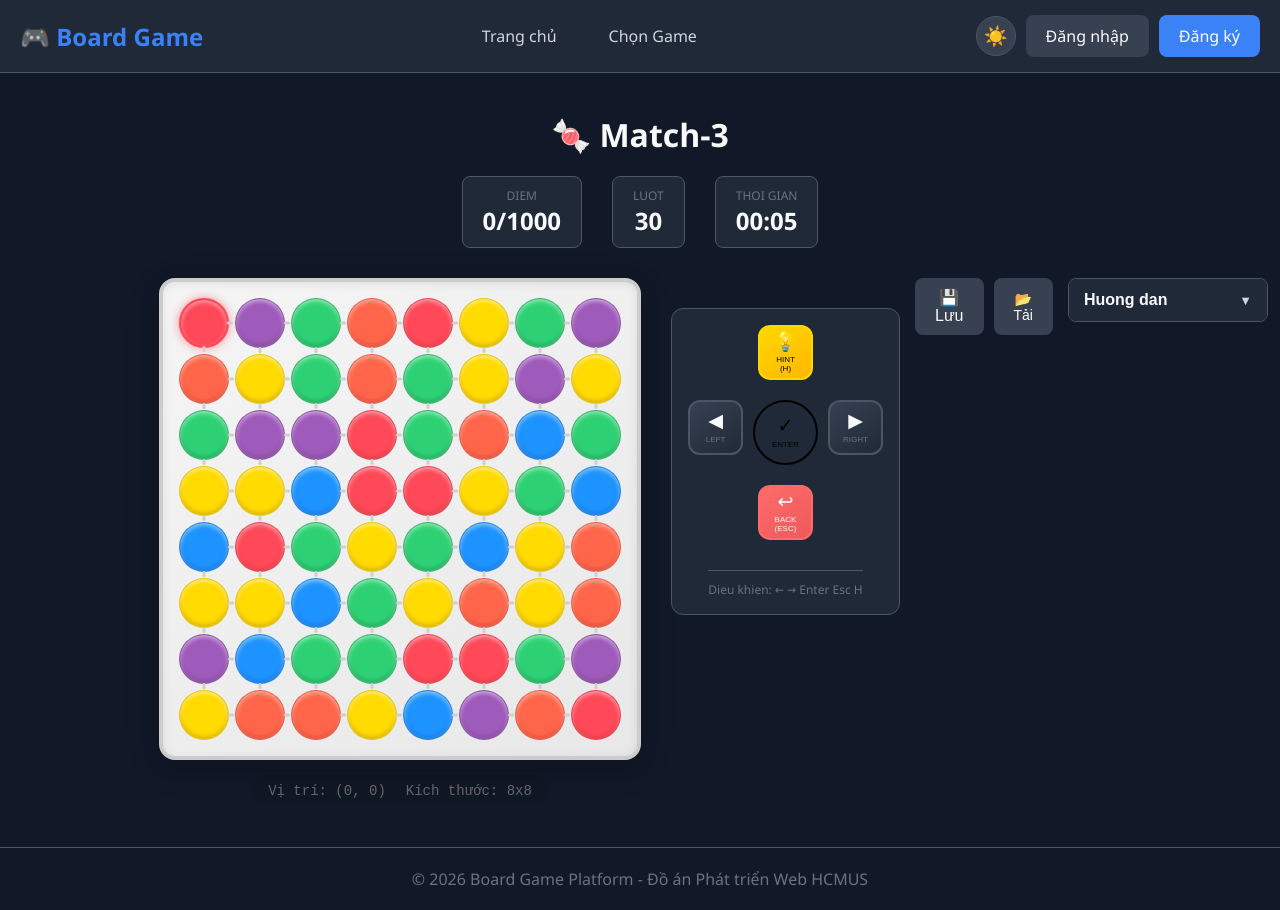
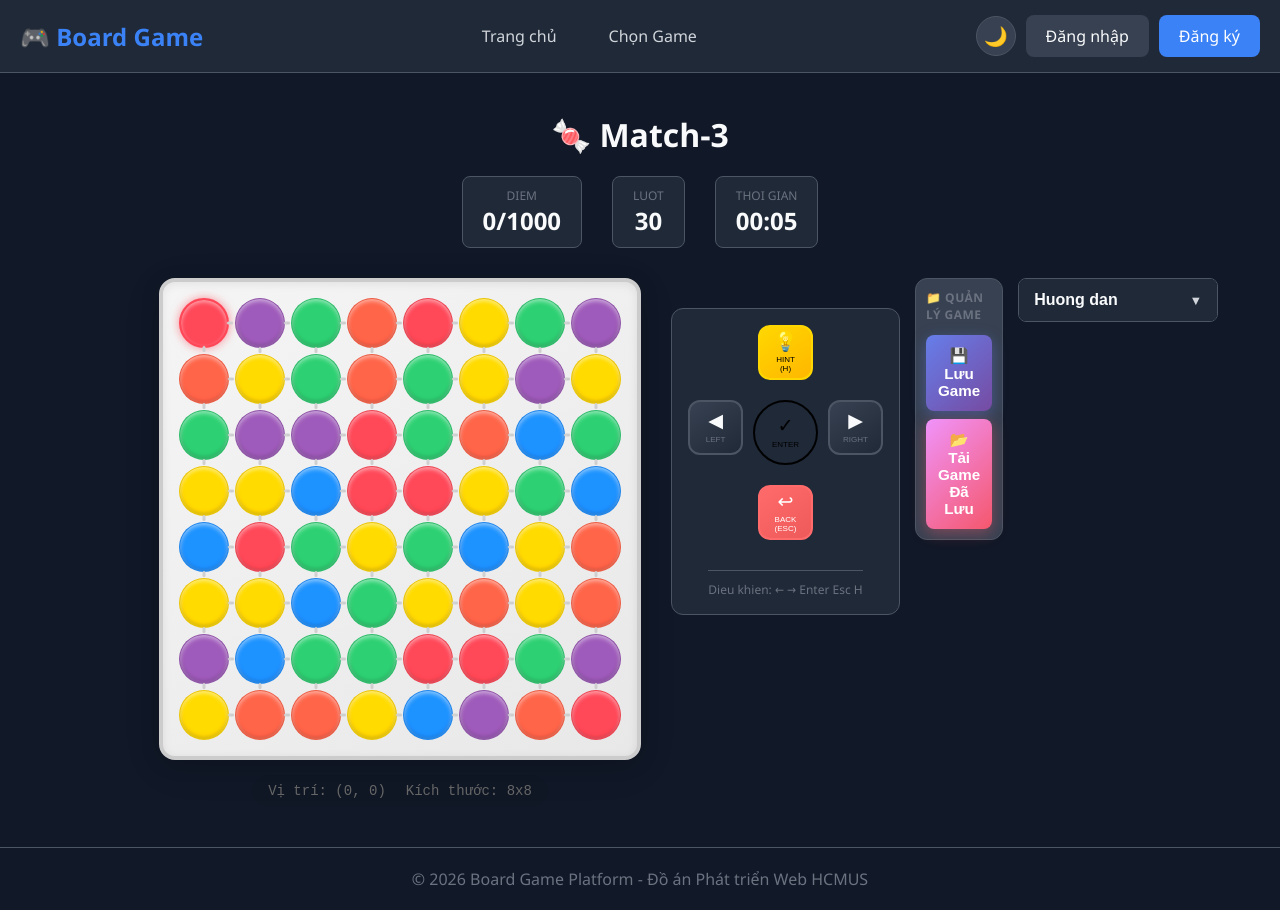
Before and after one commit to nvphuoc-fit-hcmus/PTWeb_DoAnCK, a React (Vite) app in the folder frontend/: page /games/match3 in a window 1280 px wide. Built offline with nearby package versions, Linux system fonts and the light colour scheme.

Commit message:
Improve Save/Load buttons UI - gradient backgrounds, better spacing, hover effects, professional styling

```diff
--- a/frontend/src/layouts/AdminLayout.jsx
+++ b/frontend/src/layouts/AdminLayout.jsx
@@ -121,7 +121,7 @@ const AdminLayout = () => {
 
           <div style={{ display: "flex", alignItems: "center", gap: "15px" }}>
             <button className="theme-toggle" onClick={toggleTheme}>
-              {isDarkMode ? "☀️" : "🌙"}
+              {isDarkMode ? "🌙" : "☀️"}
             </button>
             <span style={{ color: "var(--text-secondary)" }}>
               👤 {user?.display_name}
--- a/frontend/src/layouts/AuthLayout.jsx
+++ b/frontend/src/layouts/AuthLayout.jsx
@@ -21,7 +21,7 @@ const AuthLayout = () => {
         onClick={toggleTheme}
         style={{ position: "absolute", top: 20, right: 20 }}
       >
-        {isDarkMode ? "☀️" : "🌙"}
+        {isDarkMode ? "🌙" : "☀️"}
       </button>
       <Outlet />
     </div>
--- a/frontend/src/layouts/ClientLayout.jsx
+++ b/frontend/src/layouts/ClientLayout.jsx
@@ -57,7 +57,7 @@ const ClientLayout = () => {
 
         <div className="header-actions">
           <button className="theme-toggle" onClick={toggleTheme}>
-            {isDarkMode ? "☀️" : "🌙"}
+            {isDarkMode ? "🌙" : "☀️"}
           </button>
 
           {isAuthenticated ? (
--- a/frontend/src/pages/games/Match3/Match3Game.jsx
+++ b/frontend/src/pages/games/Match3/Match3Game.jsx
@@ -535,22 +535,78 @@ const Match3Game = () => {
             showHint={true}
           />
 
-          {/* Save/Load Buttons */}
-          <div style={{ display: 'flex', gap: '10px', marginBottom: '15px' }}>
+          {/* Save/Load Buttons - Redesigned */}
+          <div style={{
+            display: 'flex',
+            flexDirection: 'column',
+            gap: '8px',
+            marginBottom: '15px',
+            padding: '10px',
+            background: 'var(--bg-tertiary)',
+            borderRadius: '12px',
+            border: '1px solid var(--border-color)',
+          }}>
+            <div style={{
+              fontSize: '0.75rem',
+              color: 'var(--text-muted)',
+              fontWeight: '600',
+              textTransform: 'uppercase',
+              letterSpacing: '0.5px',
+              marginBottom: '4px',
+            }}>
+              📁 Quản lý Game
+            </div>
             <button
-              className="btn btn-secondary"
+              className="btn btn-primary"
               onClick={handleSaveGame}
               disabled={gameOver}
-              style={{ flex: 1, fontSize: '0. 875rem' }}
+              style={{
+                width: '100%',
+                padding: '12px',
+                fontSize: '0.95rem',
+                fontWeight: '600',
+                background: gameOver ? 'var(--bg-secondary)' : 'linear-gradient(135deg, #667eea 0%, #764ba2 100%)',
+                border: 'none',
+                boxShadow: gameOver ? 'none' : '0 4px 15px rgba(102, 126, 234, 0.4)',
+                transition: 'all 0.3s ease',
+              }}
+              onMouseEnter={(e) => {
+                if (!gameOver) {
+                  e.target.style.transform = 'translateY(-2px)';
+                  e.target.style.boxShadow = '0 6px 20px rgba(102, 126, 234, 0.6)';
+                }
+              }}
+              onMouseLeave={(e) => {
+                e.target.style.transform = 'translateY(0)';
+                e.target.style.boxShadow = gameOver ? 'none' : '0 4px 15px rgba(102, 126, 234, 0.4)';
+              }}
             >
-              💾 Lưu
+              💾 Lưu Game
             </button>
             <button
               className="btn btn-secondary"
               onClick={handleLoadGame}
-              style={{ flex: 1, fontSize: '0.875rem' }}
+              style={{
+                width: '100%',
+                padding: '12px',
+                fontSize: '0.95rem',
+                fontWeight: '600',
+                background: 'linear-gradient(135deg, #f093fb 0%, #f5576c 100%)',
+                color: '#fff',
+                border: 'none',
+                boxShadow: '0 4px 15px rgba(245, 87, 108, 0.4)',
+                transition: 'all 0.3s ease',
+              }}
+              onMouseEnter={(e) => {
+                e.target.style.transform = 'translateY(-2px)';
+                e.target.style.boxShadow = '0 6px 20px rgba(245, 87, 108, 0.6)';
+              }}
+              onMouseLeave={(e) => {
+                e.target.style.transform = 'translateY(0)';
+                e.target.style.boxShadow = '0 4px 15px rgba(245, 87, 108, 0.4)';
+              }}
             >
-              📂 Tải
+              📂 Tải Game Đã Lưu
             </button>
           </div>
 
```
